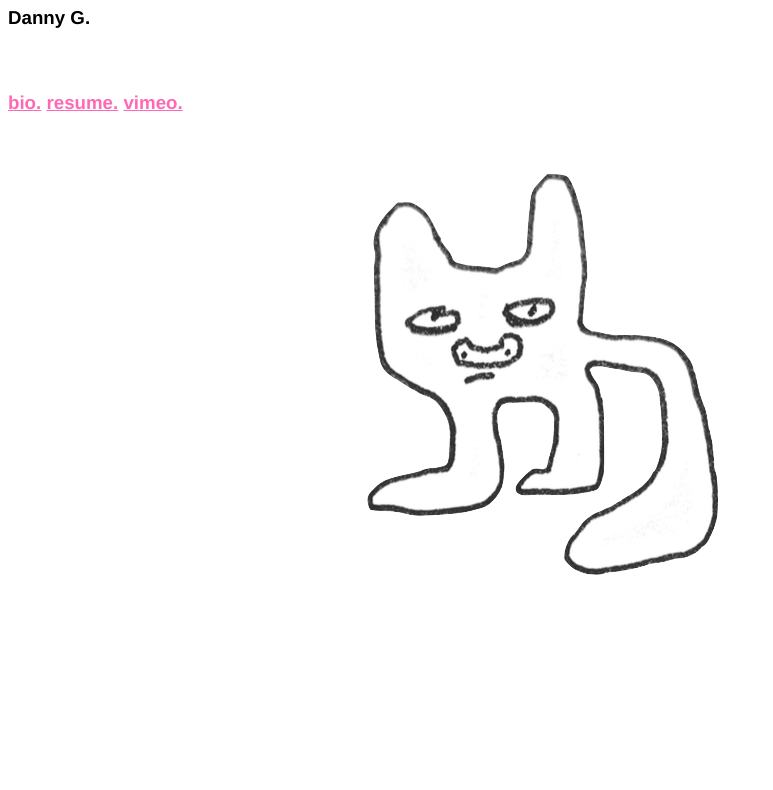
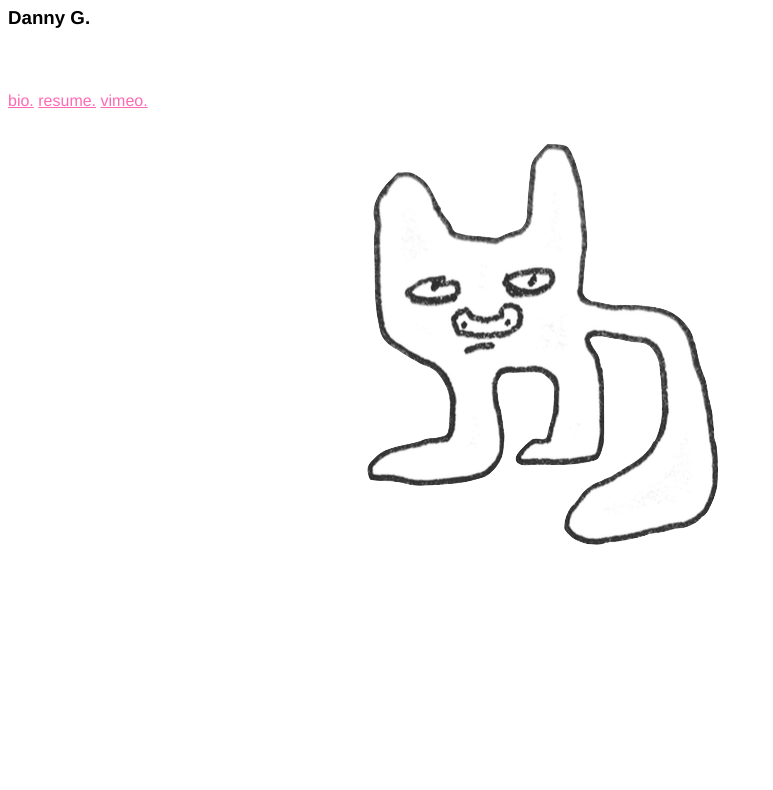
Before and after one commit to dgarf/dgarf.github.io, a plain HTML site: page www/index.html in a window 1280 px wide. Shown: the part 73-863 px from the top of the page, without its empty margins (0-773 px from the left). Drawn offline with Linux system fonts and the light colour scheme.

Commit message:
debugged css,html

```diff
--- a/www/bio.css
+++ b/www/bio.css
@@ -4,7 +4,7 @@ body{
 }
 
 #fancy_letter{
-	font-size:72;
+	font-size:72px;
 	color:#ff69b4;
 }
 
--- a/www/index.css
+++ b/www/index.css
@@ -7,7 +7,7 @@ body{
 	font-family:"helvetica";
 }
 
-.menu{
+#menu{
 	margin-top: 5%;
 }
 
--- a/www/index.html
+++ b/www/index.html
@@ -9,23 +9,19 @@
 
 <body>
 	<h1>WELCOME. WELCOME. WELCOME.</h1>
-	<h3> Danny G.<h3>
+	<h3> Danny G.</h3>
 
-	<div class="menu">
+	<div id="menu">
 		<a href="bio.html">bio.</a>
 
 		<a href="resume.html">resume.</a>
 
 		<a href= "https://vimeo.com/dgarf">vimeo.</a>
 	</div>
-	<br></br>
+	<br>
 
 	<div id="white_cat"><img src= "images/cats/cat_signature.png" alt="drawing by Danny" ></div>
-	<div id="pink_cat"><img src= "images/cats/cat_pink.png" alt="pink cat" ></div>
-
-
-
-
+	<div id="pink_cat"><img src= "images/cats/cat_pink.png" alt="pink cat"></div>
 
 </body>
 
```
Also changed, not shown: www/bio.html (+1 -1 lines).
